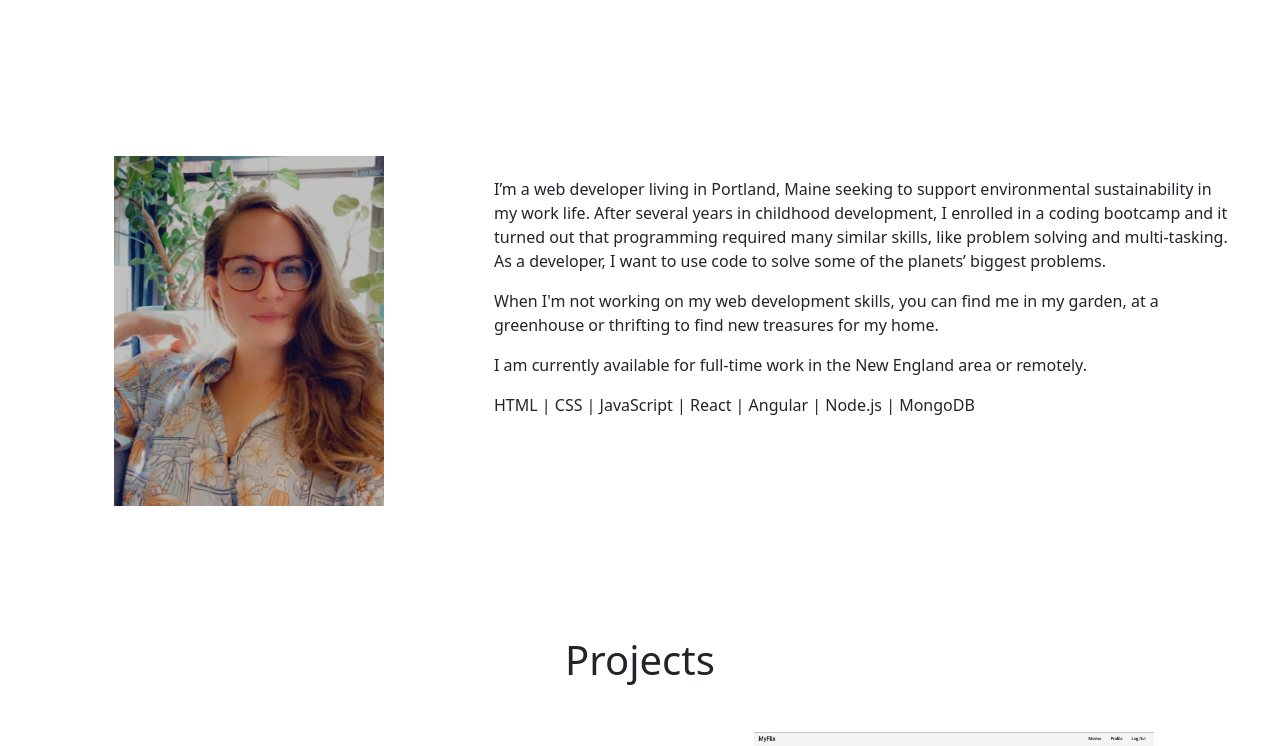
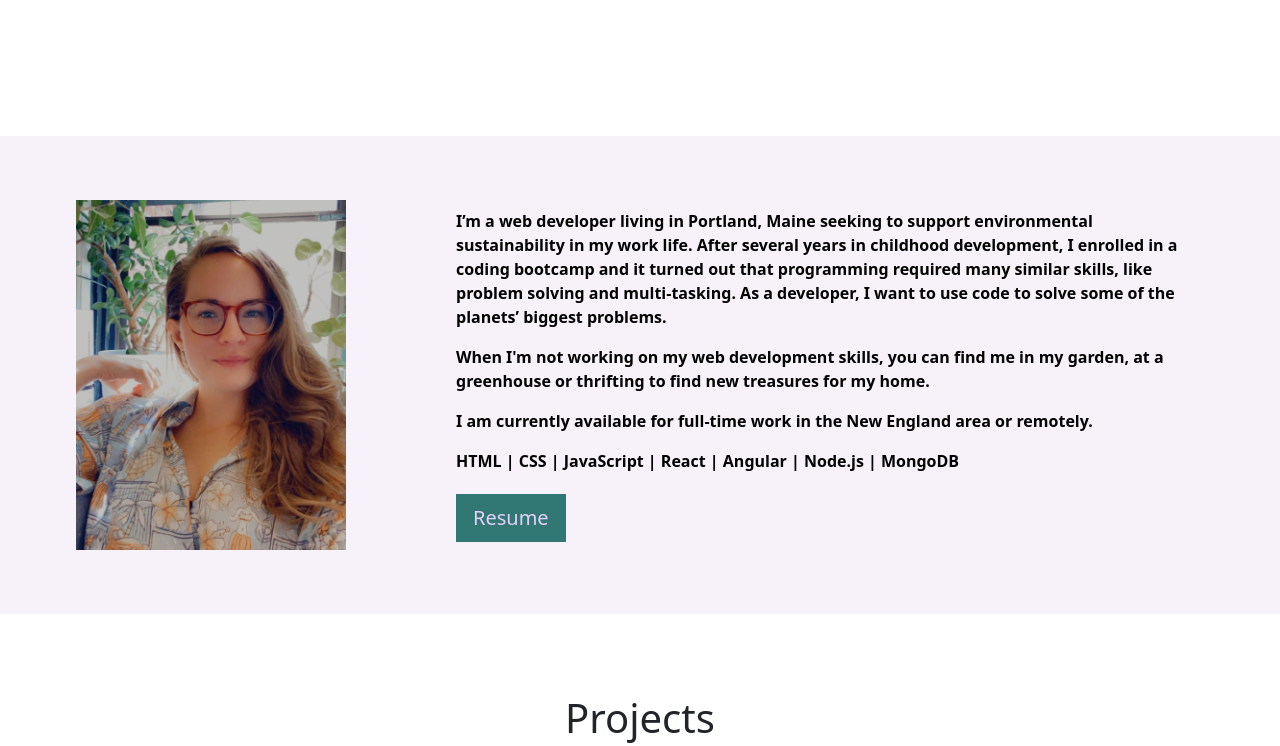
Before and after one commit to BethanyKeplinger/portfolio, a React (Create React App) app: page / in a window 1280 px wide. Shown: the part 420-1166 px from the top of the page. Built offline with nearby package versions, Linux system fonts and the light colour scheme.

Commit message:
Update about.css
Added lavender background color

```diff
--- a/src/css/about.css
+++ b/src/css/about.css
@@ -1,6 +1,16 @@
 #about {
-    margin: 20px 0 0 5%;
-    min-height: 400px;
+    min-height: 450px;
+    /* background-image: url("../img/stock.jpg"); */
+    /* background-color: #ebdcf5; */
+    background-color: #f7f2fa;
+    display: flex;
+    color: black;
+    font-weight: 600;
+}
+
+.about-section {
+    margin: 5%;
+    justify-content: center;
 }
 
 .headshot {
@@ -20,7 +30,8 @@
 }
 
 .resume-button {
-    color: #fff;
     margin-top: 5px;
     border-radius: 0%;
+    background-color: #317773;
+	color: #E2D1F9;
 }
```
